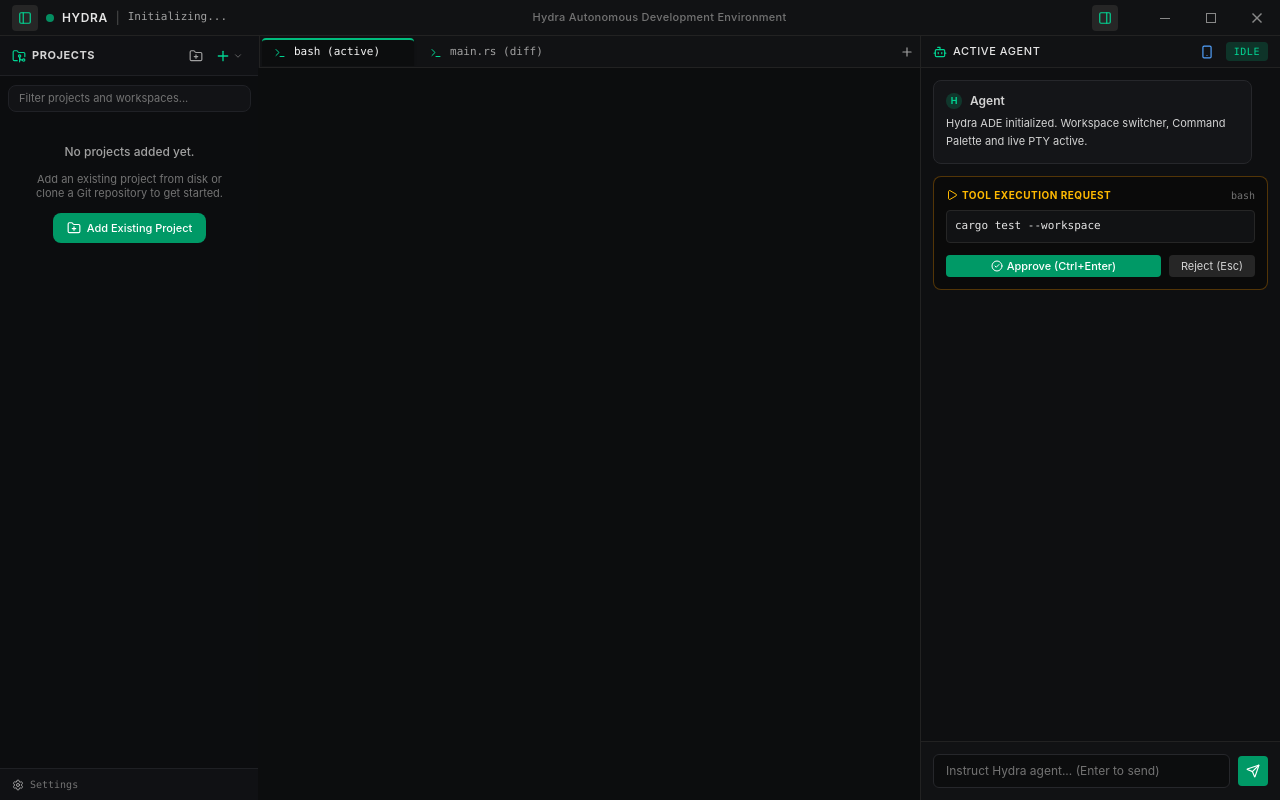
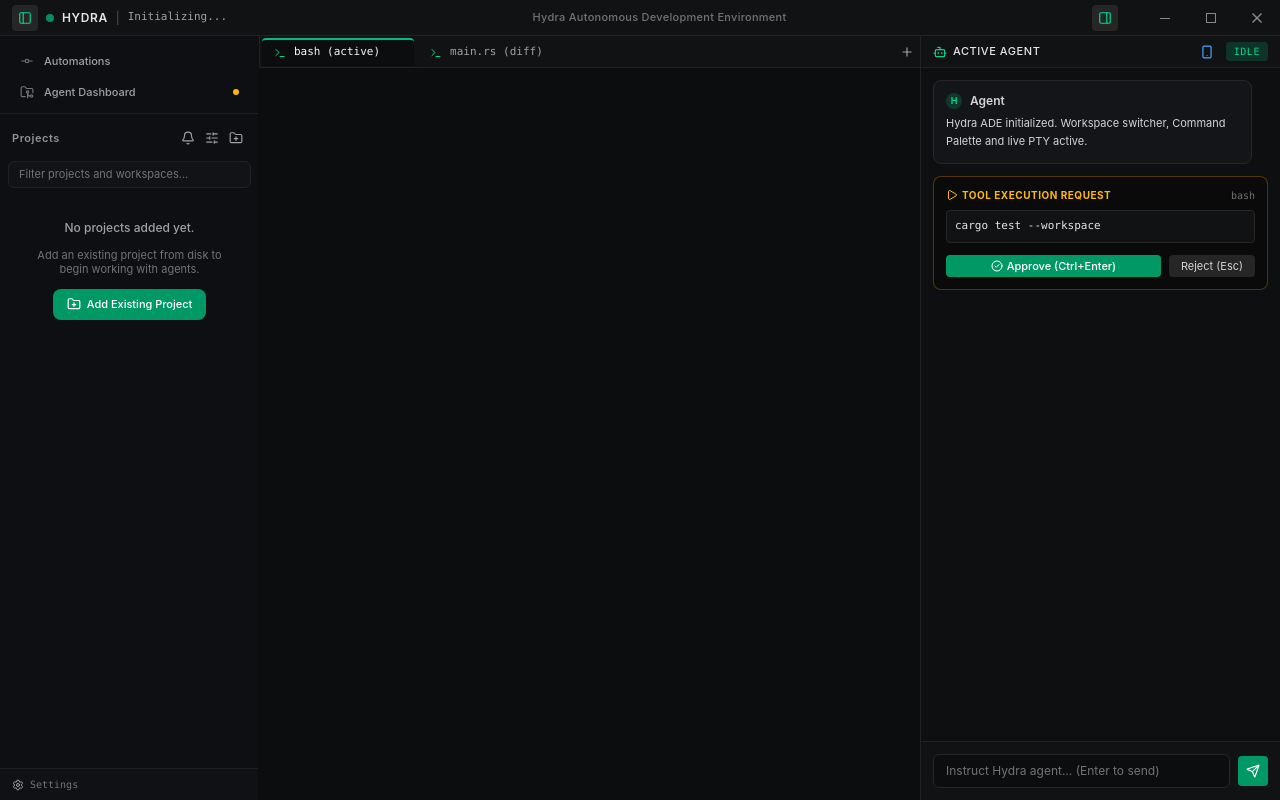
Before and after one commit to renanbs/hydra, a React (Vite) app: page / in a window 1280 px wide. Built offline with nearby package versions, Linux system fonts and the light colour scheme.

Commit message:
feat(sidebar): mirror exact trio on project row: Chevron (expand/collapse), MoreHorizontal ('...') and Plus (+)

```diff
--- a/src/components/sidebar/WorktreeSidebar.tsx
+++ b/src/components/sidebar/WorktreeSidebar.tsx
@@ -1,4 +1,4 @@
-import { useState, useRef, useEffect } from "react";
+import { useState, useEffect } from "react";
 import {
   GitBranch,
   Plus,
@@ -9,7 +9,10 @@
   Settings,
   GitCommit,
   FolderPlus,
-  Folder
+  MoreHorizontal,
+  SlidersHorizontal,
+  Bell,
+  Sliders
 } from "lucide-react";
 
 export interface AvailableAgent {
@@ -94,17 +97,14 @@
 }: WorktreeSidebarProps) {
   const [filter, setFilter] = useState("");
   const [collapsedProjects, setCollapsedProjects] = useState<Set<string>>(new Set());
-  const [isAgentMenuOpen, setIsAgentMenuOpen] = useState(false);
-  const agentMenuRef = useRef<HTMLDivElement | null>(null);
-
+  const [activeProjectMenuId, setActiveProjectMenuId] = useState<string | null>(null);
+  const [agentMenuProjectId, setAgentMenuProjectId] = useState<string | null>(null);
   useEffect(() => {
-    const handleClickOutside = (e: MouseEvent) => {
-      if (agentMenuRef.current && !agentMenuRef.current.contains(e.target as Node)) {
-        setIsAgentMenuOpen(false);
-      }
+    const handleClickOutside = () => {
+      setActiveProjectMenuId(null);
     };
-    window.addEventListener("mousedown", handleClickOutside);
-    return () => window.removeEventListener("mousedown", handleClickOutside);
+    window.addEventListener("click", handleClickOutside);
+    return () => window.removeEventListener("click", handleClickOutside);
   }, []);
 
   const toggleProjectCollapse = (projectId: string) => {
@@ -117,101 +117,69 @@
   };
 
   return (
-    <div className="flex flex-col h-full bg-[#0c0d0f] select-none relative font-sans">
-      {/* 1. TOP HEADER: PROJECTS & WORKSPACES ACTIONS (Orca SidebarHeader.tsx) */}
-      <div className="h-10 border-b border-[#1f2024] px-3 flex items-center justify-between bg-[#101114] shrink-0">
-        <span className="truncate select-none text-[11px] font-bold text-neutral-300 tracking-wider uppercase flex items-center gap-1.5">
-          <FolderGit2 className="w-3.5 h-3.5 text-emerald-400" />
-          <span>Projects</span>
+    <div className="flex flex-col h-full bg-[#0e0f12] select-none relative font-sans text-neutral-300">
+      {/* 1. TOP NAV STRIP (Orca SidebarNav.tsx) */}
+      <div className="px-3 pt-3 pb-2 space-y-1 border-b border-[#1f2024] shrink-0 text-xs">
+        <div className="flex items-center gap-2.5 px-2 py-1.5 rounded-lg text-neutral-400 hover:text-neutral-200 hover:bg-neutral-800/40 cursor-pointer transition">
+          <GitCommit className="w-3.5 h-3.5 text-neutral-500" />
+          <span className="font-medium text-[11px]">Automations</span>
+        </div>
+        <div className="flex items-center justify-between px-2 py-1.5 rounded-lg text-neutral-400 hover:text-neutral-200 hover:bg-neutral-800/40 cursor-pointer transition">
+          <div className="flex items-center gap-2.5">
+            <FolderGit2 className="w-3.5 h-3.5 text-neutral-500" />
+            <span className="font-medium text-[11px]">Agent Dashboard</span>
+          </div>
+          <span className="w-1.5 h-1.5 rounded-full bg-amber-400" />
+        </div>
+      </div>
+
+      {/* 2. PROJECTS HEADER (Orca SidebarHeader.tsx: 'Projects' + Bell + SlidersHorizontal + FolderPlus) */}
+      <div className="mt-2.5 flex h-7 min-w-0 items-center justify-between px-3 shrink-0">
+        <span className="select-none text-[11px] font-semibold text-neutral-400/90 tracking-wider">
+          Projects
         </span>
 
-        <div className="flex shrink-0 items-center gap-1">
+        <div className="flex shrink-0 items-center gap-0.5">
+          <button
+            title="Activity notifications"
+            className="p-1 rounded text-neutral-400 hover:text-white hover:bg-neutral-800/60 transition cursor-pointer"
+          >
+            <Bell className="w-3.5 h-3.5" />
+          </button>
+          <button
+            onClick={onOpenSettings}
+            title="Workspace display options"
+            className="p-1 rounded text-neutral-400 hover:text-white hover:bg-neutral-800/60 transition cursor-pointer"
+          >
+            <SlidersHorizontal className="w-3.5 h-3.5" />
+          </button>
           <button
             onClick={onOpenAddRepoDialog}
-            title="Add Project (Existing Folder / Git Clone)"
-            className="p-1 rounded-md text-neutral-400 hover:text-white hover:bg-neutral-800 transition cursor-pointer"
+            title="Add project (Folder / Clone)"
+            className="p-1 rounded text-neutral-400 hover:text-white hover:bg-neutral-800/60 transition cursor-pointer"
           >
             <FolderPlus className="w-3.5 h-3.5" />
           </button>
-
-          {/* New Workspace Trigger with Agent Fleet Menu */}
-          <div className="relative" ref={agentMenuRef}>
-            <button
-              onClick={() => setIsAgentMenuOpen(!isAgentMenuOpen)}
-              title="New Workspace (+)"
-              className="flex items-center gap-0.5 p-1 rounded-md text-neutral-400 hover:text-white hover:bg-neutral-800 transition cursor-pointer"
-            >
-              <Plus className="w-4 h-4 text-emerald-400" />
-              <ChevronDown className="w-2.5 h-2.5 text-neutral-500" />
-            </button>
-
-            {isAgentMenuOpen && (
-              <div className="absolute right-0 top-7 w-52 rounded-xl bg-[#141518] border border-[#28292e] p-1.5 shadow-2xl z-50 text-xs space-y-1">
-                <div className="px-2 py-1 text-[10px] uppercase font-bold text-neutral-500 tracking-wider">
-                  New Workspace
-                </div>
-
-                <button
-                  onClick={() => {
-                    setIsAgentMenuOpen(false);
-                    onOpenNewWorkspaceModal();
-                  }}
-                  className="w-full flex items-center gap-2 px-2 py-1.5 rounded-lg hover:bg-neutral-800 text-emerald-400 text-left transition cursor-pointer font-medium"
-                >
-                  <GitBranch className="w-3.5 h-3.5" />
-                  <span>Custom Worktree Branch...</span>
-                </button>
-
-                <div className="h-px bg-[#222327] my-1" />
-
-                <div className="px-2 py-0.5 text-[9px] uppercase font-bold text-neutral-500 tracking-wider">
-                  Spawn with Agent
-                </div>
-                {availableAgents.map((agent) => (
-                  <button
-                    key={agent.id}
-                    disabled={!agent.is_installed}
-                    onClick={() => {
-                      setIsAgentMenuOpen(false);
-                      onNewSessionWithAgent(agent);
-                    }}
-                    className={`w-full flex items-center justify-between px-2 py-1.5 rounded-lg text-left transition ${
-                      agent.is_installed
-                        ? "hover:bg-neutral-800 text-neutral-200 cursor-pointer"
-                        : "opacity-40 cursor-not-allowed text-neutral-500"
-                    }`}
-                  >
-                    <span className="truncate">{agent.name}</span>
-                    {agent.is_installed ? (
-                      <span className="w-1.5 h-1.5 rounded-full bg-emerald-400 shrink-0" />
-                    ) : (
-                      <span className="text-[9px] text-neutral-600 font-mono">missing</span>
-                    )}
-                  </button>
-                ))}
-              </div>
-            )}
-          </div>
         </div>
       </div>
 
-      {/* 2. Filter Search Bar */}
+      {/* 3. Filter Search Bar */}
       <div className="p-2 shrink-0">
         <input
           type="text"
           value={filter}
           onChange={(e) => setFilter(e.target.value)}
           placeholder="Filter projects and workspaces..."
-          className="w-full bg-[#121316] border border-[#202126] rounded-lg px-2.5 py-1 text-[11px] text-neutral-300 placeholder-neutral-500 focus:outline-none focus:border-emerald-500/50"
+          className="w-full bg-[#121316] border border-[#202126] rounded-md px-2.5 py-1 text-[11px] text-neutral-300 placeholder-neutral-500 focus:outline-none focus:border-emerald-500/50"
         />
       </div>
 
-      {/* 3. ORCA REPO TREE WITH NESTED WORKTREES (build-rows.ts + SectionHeader.tsx 100%) */}
+      {/* 4. ORCA REPO TREE WITH WORKTREES (100% Orca RepoHeader + ProjectActionsMenu + CreateWorkspaceButton) */}
       <div className="flex-1 overflow-y-auto px-2 pb-2 space-y-3">
         {projects.length === 0 ? (
           <div className="p-6 text-center text-neutral-500 text-xs space-y-3">
             <p className="text-neutral-400 font-medium">No projects added yet.</p>
-            <p className="text-[11px] text-neutral-500">Add an existing project from disk or clone a Git repository to get started.</p>
+            <p className="text-[11px] text-neutral-500">Add an existing project from disk to begin working with agents.</p>
             <button
               onClick={onOpenAddRepoDialog}
               className="inline-flex items-center gap-1.5 px-3.5 py-2 rounded-lg bg-emerald-600 hover:bg-emerald-500 text-white text-[11px] font-medium transition cursor-pointer"
@@ -228,77 +196,178 @@
               (s) => s.project_path === proj.path || (!s.project_path && isActiveProject)
             );
             const projectWorktrees = isActiveProject ? gitWorktrees : [];
+            const isMenuOpen = activeProjectMenuId === proj.id;
 
             return (
               <div key={proj.id} className="space-y-1">
-                {/* A. PROJETO COMO SEÇÃO EXPANSÍVEL (SectionHeader.tsx de Repo) */}
+                {/* REPO HEADER ROW: [Icon + Project Name]  -----  [ChevronDown/Right] [...] [+] (EXATAMENTE COMO NO ORCA) */}
                 <div
                   onClick={() => onSelectProject(proj)}
-                  className={`group flex items-center justify-between px-2 py-1.5 rounded-lg cursor-pointer transition ${
+                  className={`group relative flex items-center justify-between px-2 py-1.5 rounded-lg cursor-pointer transition ${
                     isActiveProject
                       ? "bg-[#18191e] border border-neutral-700/60 text-white font-medium shadow-sm"
                       : "hover:bg-neutral-800/40 text-neutral-300"
                   }`}
                 >
-                  <div className="flex items-center gap-1.5 min-w-0">
+                  {/* Left: Project Icon + Display Name */}
+                  <div className="flex items-center gap-2 min-w-0">
+                    <FolderGit2 className={`w-3.5 h-3.5 shrink-0 ${isActiveProject ? "text-emerald-400" : "text-neutral-500"}`} />
+                    <span className="truncate text-[12px] font-semibold tracking-tight">{proj.name}</span>
+                  </div>
+
+                  {/* Right Cluster: Chevron Toggle (Arrow 1) | Options Ellipsis '...' (Arrow 2) | Plus '+' (Arrow 3) */}
+                  <div className="flex items-center gap-0.5 shrink-0" onClick={(e) => e.stopPropagation()}>
+                    {/* ARROW 1: Collapse/Expand Chevron */}
                     <button
-                      onClick={(e) => {
-                        e.stopPropagation();
-                        toggleProjectCollapse(proj.id);
-                      }}
-                      className="p-0.5 hover:text-white text-neutral-400 transition"
+                      onClick={() => toggleProjectCollapse(proj.id)}
+                      title={isCollapsed ? "Expand workspaces" : "Collapse workspaces"}
+                      className="p-1 rounded hover:bg-neutral-800 text-neutral-400 hover:text-white transition cursor-pointer"
                     >
                       {isCollapsed ? (
-                        <ChevronRight className="w-3 h-3" />
+                        <ChevronRight className="w-3.5 h-3.5" />
                       ) : (
-                        <ChevronDown className="w-3 h-3" />
+                        <ChevronDown className="w-3.5 h-3.5" />
                       )}
                     </button>
-                    <Folder className={`w-3.5 h-3.5 shrink-0 ${isActiveProject ? "text-emerald-400" : "text-neutral-500"}`} />
-                    <span className="truncate text-[12px]">{proj.name}</span>
-                  </div>
 
-                  <div className="flex items-center gap-1 shrink-0 font-mono text-[9px]">
-                    <span className="px-1.5 py-0.2 rounded bg-neutral-900 border border-neutral-800 text-neutral-400 flex items-center gap-0.5">
-                      <GitBranch className="w-2 h-2 text-emerald-400" />
-                      <span>{proj.current_branch}</span>
-                    </span>
-                    {isActiveProject && gitStatus && gitStatus.modified_files > 0 && (
-                      <span className="px-1 py-0.2 rounded bg-amber-500/20 text-amber-400">
-                        +{gitStatus.modified_files}
-                      </span>
-                    )}
-                    <button
-                      onClick={(e) => {
-                        e.stopPropagation();
-                        onRemoveProject(proj);
-                      }}
-                      title="Remove project from Hydra"
-                      className="opacity-0 group-hover:opacity-100 p-0.5 rounded hover:bg-neutral-800 text-neutral-500 hover:text-red-400 transition"
-                    >
-                      <Trash2 className="w-3 h-3" />
-                    </button>
+                    {/* ARROW 2: Project Actions Menu ('...') -> RepoHeaderProjectActionsMenu */}
+                    <div className="relative">
+                      <button
+                        onClick={(e) => {
+                          e.stopPropagation();
+                          setActiveProjectMenuId(isMenuOpen ? null : proj.id);
+                        }}
+                        title="Project options"
+                        className={`p-1 rounded transition cursor-pointer ${
+                          isMenuOpen ? "bg-neutral-800 text-white" : "text-neutral-400 hover:text-white hover:bg-neutral-800"
+                        }`}
+                      >
+                        <MoreHorizontal className="w-3.5 h-3.5" />
+                      </button>
+
+                      {isMenuOpen && (
+                        <div
+                          className="absolute right-0 top-7 w-48 rounded-xl bg-[#141518] border border-[#28292e] p-1.5 shadow-2xl z-50 text-xs space-y-0.5"
+                          onClick={(e) => e.stopPropagation()}
+                        >
+                          <button
+                            onClick={() => {
+                              setActiveProjectMenuId(null);
+                              onOpenSettings();
+                            }}
+                            className="w-full flex items-center gap-2 px-2.5 py-1.5 rounded-lg hover:bg-neutral-800 text-neutral-200 text-left transition cursor-pointer"
+                          >
+                            <Sliders className="w-3.5 h-3.5 text-neutral-400" />
+                            <span className="text-[11px]">Project Settings</span>
+                          </button>
+
+                          <button
+                            onClick={() => {
+                              setActiveProjectMenuId(null);
+                              onOpenNewWorkspaceModal();
+                            }}
+                            className="w-full flex items-center gap-2 px-2.5 py-1.5 rounded-lg hover:bg-neutral-800 text-neutral-200 text-left transition cursor-pointer"
+                          >
+                            <GitBranch className="w-3.5 h-3.5 text-emerald-400" />
+                            <span className="text-[11px]">New Worktree...</span>
+                          </button>
+
+                          <div className="h-px bg-[#222327] my-1" />
+
+                          <button
+                            onClick={() => {
+                              setActiveProjectMenuId(null);
+                              onRemoveProject(proj);
+                            }}
+                            className="w-full flex items-center gap-2 px-2.5 py-1.5 rounded-lg hover:bg-red-500/20 text-red-400 text-left transition cursor-pointer"
+                          >
+                            <Trash2 className="w-3.5 h-3.5" />
+                            <span className="text-[11px]">Remove Project</span>
+                          </button>
+                        </div>
+                      )}
+                    </div>
+
+                    {/* ARROW 3: Create Workspace '+' -> RepoHeaderCreateWorkspaceButton */}
+                    <div className="relative">
+                      <button
+                        onClick={(e) => {
+                          e.stopPropagation();
+                          onSelectProject(proj);
+                          setAgentMenuProjectId(agentMenuProjectId === proj.id ? null : proj.id);
+                        }}
+                        title={`New workspace for ${proj.name}`}
+                        className="p-1 rounded hover:bg-neutral-800 text-neutral-400 hover:text-white transition cursor-pointer"
+                      >
+                        <Plus className="w-3.5 h-3.5 text-emerald-400" />
+                      </button>
+
+                      {agentMenuProjectId === proj.id && (
+                        <div
+                          className="absolute right-0 top-7 w-52 rounded-xl bg-[#141518] border border-[#28292e] p-1.5 shadow-2xl z-50 text-xs space-y-1"
+                          onClick={(e) => e.stopPropagation()}
+                        >
+                          <button
+                            onClick={() => {
+                              setAgentMenuProjectId(null);
+                              onOpenNewWorkspaceModal();
+                            }}
+                            className="w-full flex items-center gap-2 px-2 py-1.5 rounded-lg hover:bg-neutral-800 text-emerald-400 text-left transition cursor-pointer font-medium"
+                          >
+                            <GitBranch className="w-3.5 h-3.5" />
+                            <span>New Worktree Branch...</span>
+                          </button>
+
+                          <div className="h-px bg-[#222327] my-1" />
+
+                          <div className="px-2 py-0.5 text-[9px] uppercase font-bold text-neutral-500 tracking-wider">
+                            Spawn with Agent
+                          </div>
+                          {availableAgents.map((agent) => (
+                            <button
+                              key={agent.id}
+                              disabled={!agent.is_installed}
+                              onClick={() => {
+                                setAgentMenuProjectId(null);
+                                onNewSessionWithAgent(agent);
+                              }}
+                              className={`w-full flex items-center justify-between px-2 py-1.5 rounded-lg text-left transition ${
+                                agent.is_installed
+                                  ? "hover:bg-neutral-800 text-neutral-200 cursor-pointer"
+                                  : "opacity-40 cursor-not-allowed text-neutral-500"
+                              }`}
+                            >
+                              <span className="truncate">{agent.name}</span>
+                              {agent.is_installed ? (
+                                <span className="w-1.5 h-1.5 rounded-full bg-emerald-400 shrink-0" />
+                              ) : (
+                                <span className="text-[9px] text-neutral-600 font-mono">missing</span>
+                              )}
+                            </button>
+                          ))}
+                        </div>
+                      )}
+                    </div>
                   </div>
                 </div>
 
-                {/* B. WORKTREES E SESSÕES FILHAS DENTRO DESTE PROJETO (Orca Tree View) */}
+                {/* WORKTREE ROWS ANINHADAS DENTRO DO PROJETO (Orca WorktreeCardSurface) */}
                 {!isCollapsed && (
-                  <div className="pl-3.5 ml-2 border-l border-[#222327] space-y-1 pt-0.5">
-                    {/* Worktrees reais no disco */}
+                  <div className="pl-3.5 ml-2 border-l border-[#202126] space-y-1 pt-0.5">
+                    {/* Worktrees reais do Git */}
                     {projectWorktrees.map((wt) => {
                       const isMain = wt.path === proj.path;
                       return (
                         <div
                           key={wt.path}
                           onClick={() => onSelectGitWorktree(wt)}
-                          className="group relative p-2 rounded-lg cursor-pointer worktree-sidebar-card-hover text-neutral-300 flex items-center justify-between"
+                          className="group relative p-2.5 rounded-lg cursor-pointer worktree-sidebar-card-hover text-neutral-300 flex items-center justify-between"
                         >
-                          <div className="flex items-center gap-1.5 min-w-0">
-                            <GitBranch className="w-3 h-3 text-emerald-400 shrink-0" />
+                          <div className="flex items-center gap-2 min-w-0">
+                            <span className="w-2 h-2 rounded-full border border-neutral-500 shrink-0" />
                             <span className="truncate text-[11px] font-medium text-neutral-200">
-                              {wt.branch || "detached"}
+                              {proj.name} workspace
                             </span>
-                            <span className="text-[9px] text-neutral-600 font-mono">wt</span>
                           </div>
                           {!isMain && (
                             <button
@@ -318,7 +387,7 @@
 
                     {/* Sessões e Frotas de Agentes deste Projeto */}
                     {projectSessions.length === 0 && projectWorktrees.length === 0 ? (
-                      <div className="py-2 px-1 text-[11px] text-neutral-600 italic">
+                      <div className="py-2 px-2 text-[11px] text-neutral-600 italic">
                         No active worktrees in this project.
                       </div>
                     ) : (
@@ -331,21 +400,21 @@
                             e.stopPropagation();
                             onSessionContextMenu?.(e, session);
                           }}
-                          className={`group relative p-2 rounded-lg text-xs cursor-pointer select-none ${
+                          className={`group relative p-2.5 rounded-lg text-xs cursor-pointer select-none ${
                             session.active && isActiveProject
                               ? "worktree-sidebar-card-active text-neutral-100"
                               : "worktree-sidebar-card-hover text-neutral-400 hover:text-neutral-200"
                           }`}
                         >
                           {session.active && isActiveProject && (
-                            <div className="absolute left-0 top-1.5 bottom-1.5 w-[2px] bg-emerald-500 rounded-r" />
+                            <div className="absolute left-0 top-2 bottom-2 w-[2px] bg-emerald-500 rounded-r" />
                           )}
 
-                          <div className="flex items-center justify-between mb-0.5 pl-1">
+                          <div className="flex items-center justify-between mb-1 pl-1">
                             <span className="font-medium truncate text-neutral-100 text-[11px]">
                               {session.title}
                             </span>
-                            <div className="flex items-center gap-1 shrink-0">
+                            <div className="flex items-center gap-1.5 shrink-0">
                               <span
                                 className={`w-2 h-2 rounded-full shrink-0 ${
                                   session.state === "working"
@@ -388,7 +457,7 @@
         )}
       </div>
 
-      {/* 4. Orca Sidebar Footer */}
+      {/* 5. Orca Sidebar Footer */}
       <div className="h-8 border-t border-[#1f2024] px-3 flex items-center justify-between text-[10px] text-neutral-500 font-mono bg-[#101114] shrink-0">
         <button
           onClick={onOpenSettings}
```
